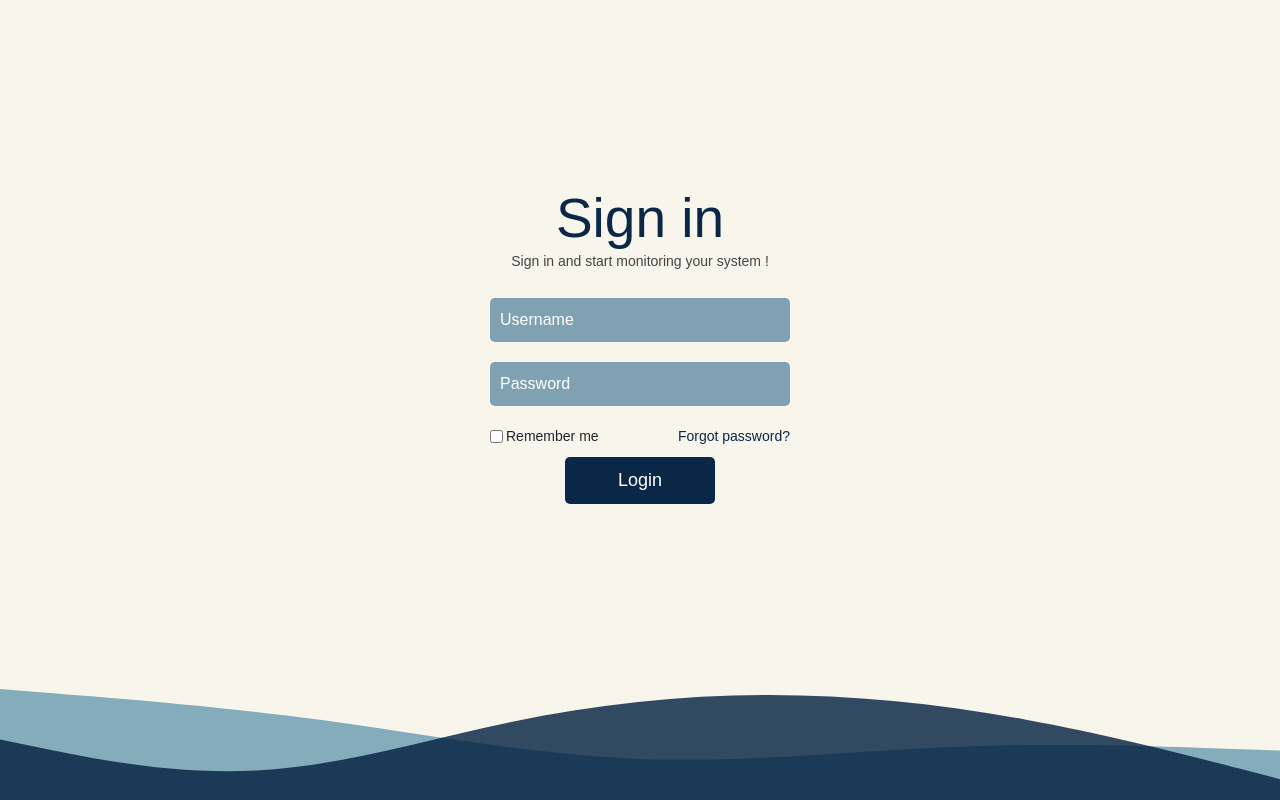
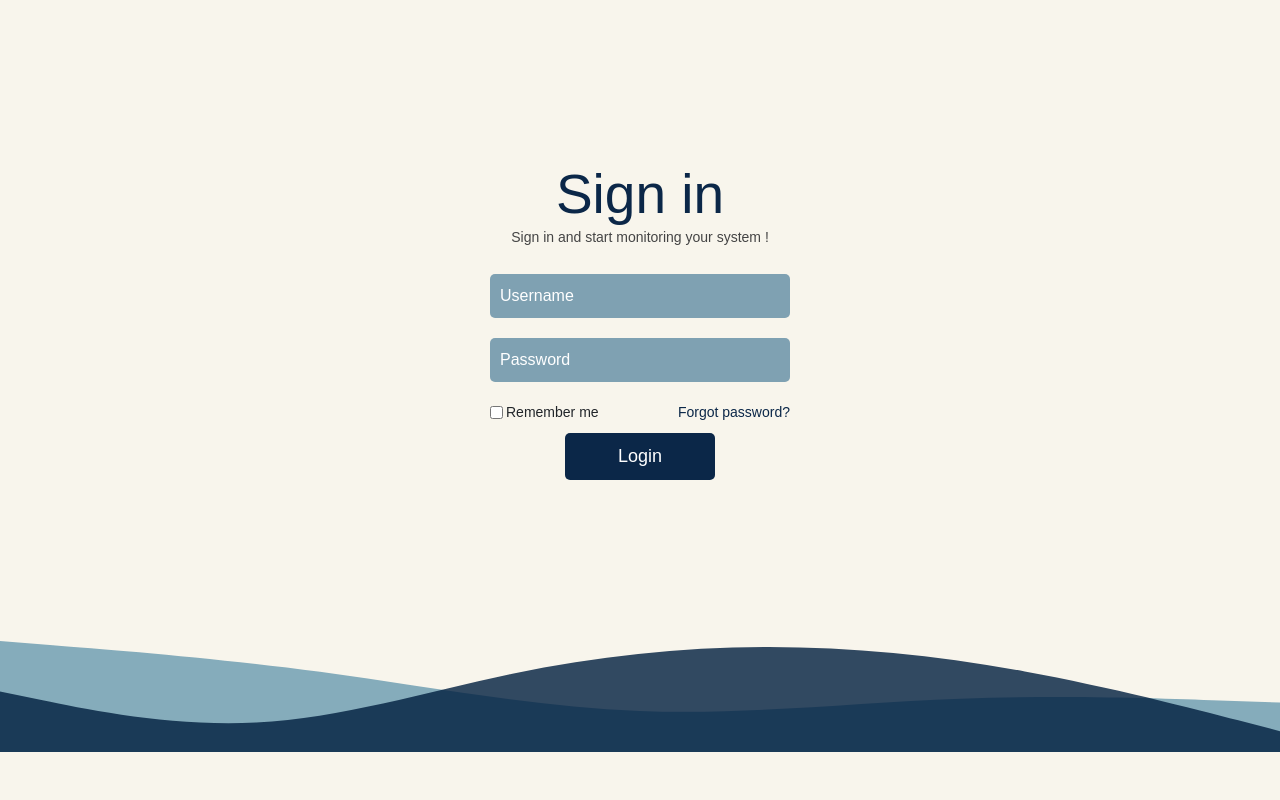
Before and after one commit to Omar23232/Oversee-backend, a Django app: page / in a window 1280 px wide. Run offline with Django 5.2, Linux system fonts and the light colour scheme.

Commit message:
Update login.html

```diff
--- a/Oversee_backend/login/templates/login/login.html
+++ b/Oversee_backend/login/templates/login/login.html
@@ -7,11 +7,10 @@
     <title>Login Page</title>
     {% load static %}
     <link href="https://cdn.jsdelivr.net/npm/bootstrap@5.3.6/dist/css/bootstrap.min.css" rel="stylesheet" integrity="sha384-4Q6Gf2aSP4eDXB8Miphtr37CMZZQ5oXLH2yaXMJ2w8e2ZtHTl7GptT4jmndRuHDT" crossorigin="anonymous">
-    <link rel="stylesheet" href="{% static 'login/css/themes.css' %}">
 
     <link rel="stylesheet" href="{% static 'login/css/login.css' %}">
 </head>
-<body style="height:100vh ;" >
+<body  >
     <div class="login-container">
         <h1>Sign in</h1>
         <p>Sign in and start monitoring your system !</p>
```
